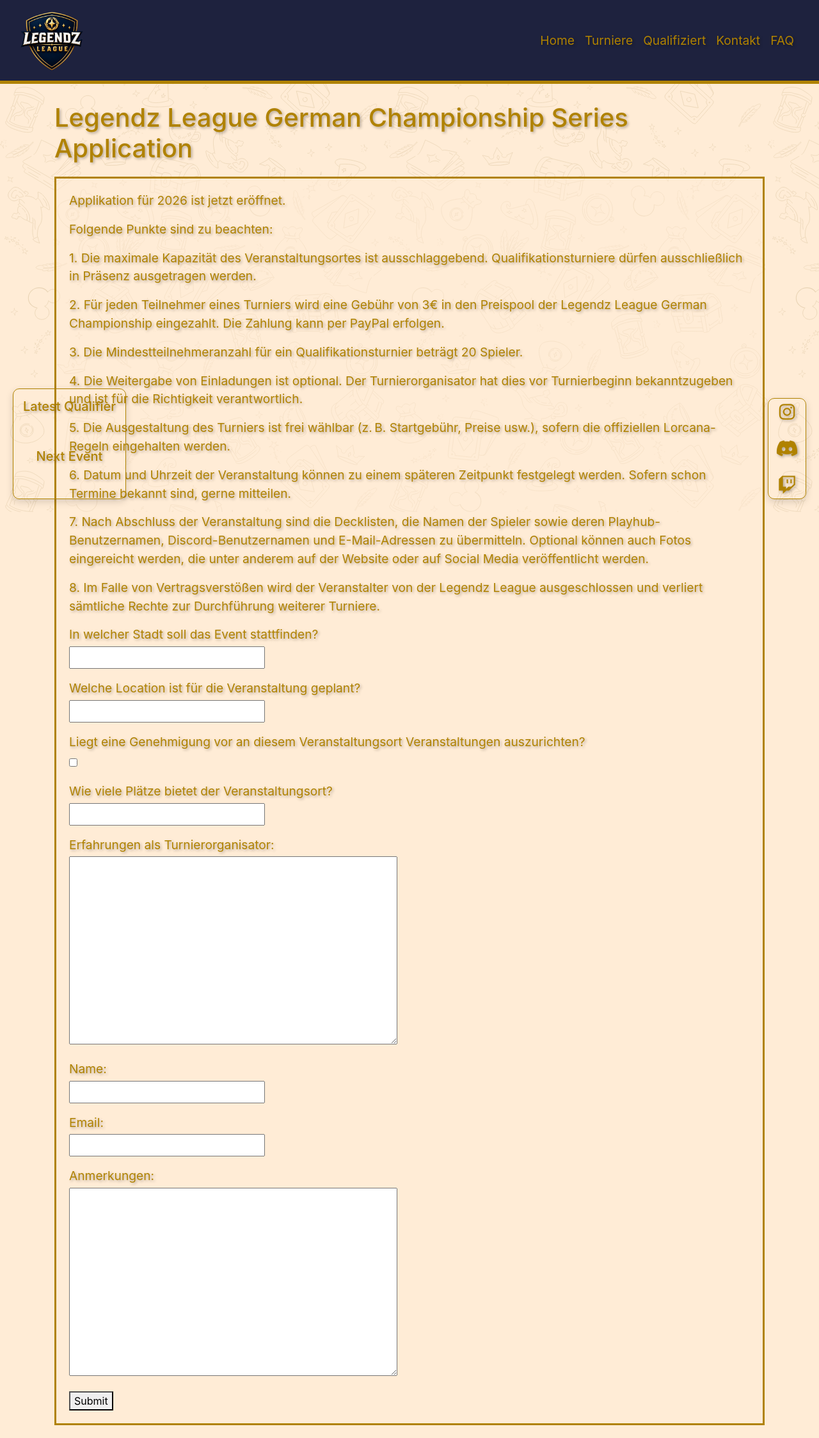
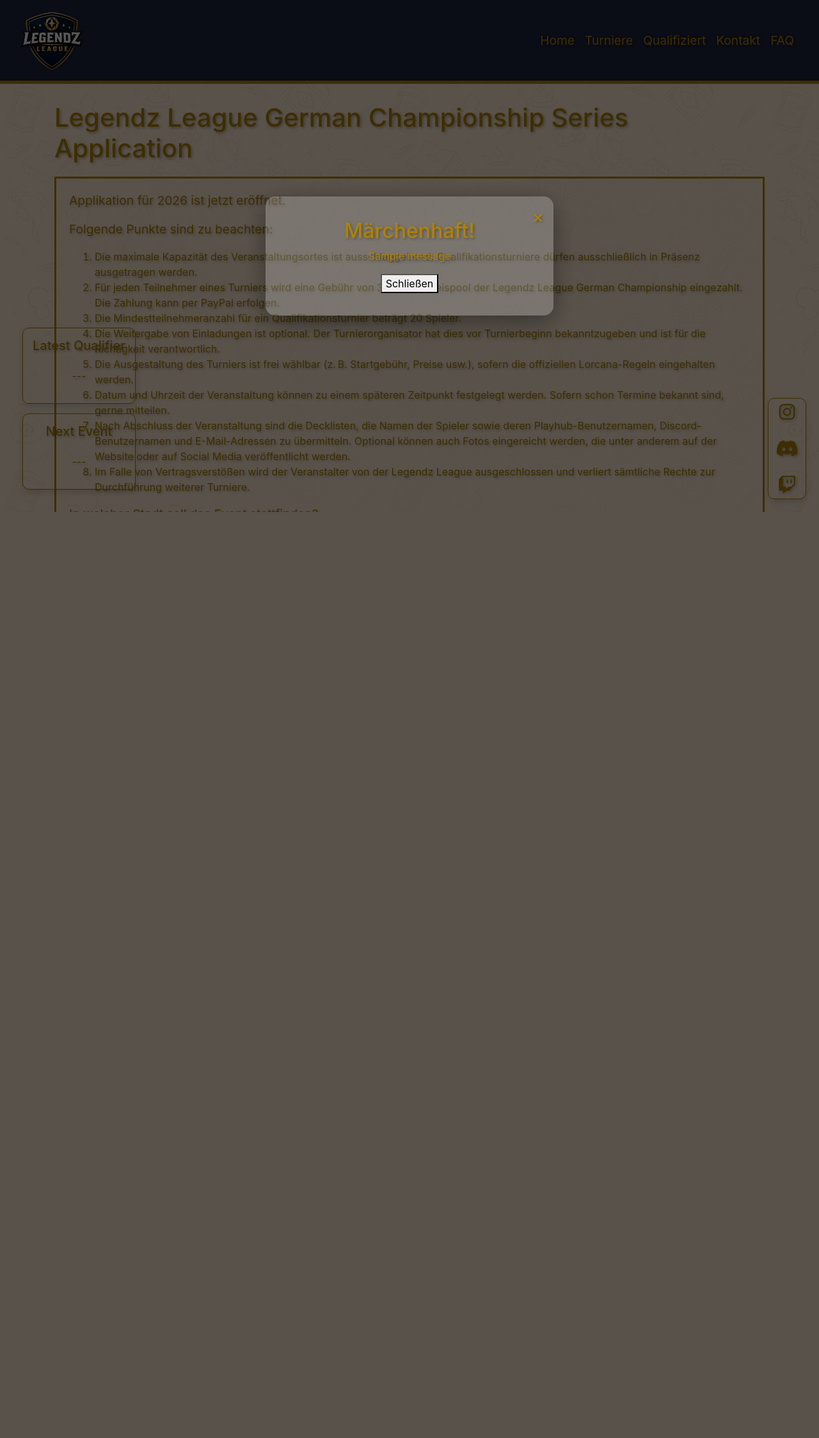
Before and after one commit to valentinhaury/lorcana_turnament_website, a Django app: page /contact/ in a window 1280 px wide. Shown: the whole page at 64% size. After the commit the page ends 800 px from the top, so only its background shows below. Run offline with Django 5.2, Linux system fonts and the light colour scheme; tables that the repository leaves empty hold one stand-in row (values such as "Sample post"); one stand-in notice (Sample message) is shown; some libraries are stand-ins or nearby versions.

Commit message:
added pop up and fixed some issues

```diff
--- a/lorcana_turnament_calender/static/css/base.css
+++ b/lorcana_turnament_calender/static/css/base.css
@@ -64,3 +64,63 @@ form label {
     height: auto;
     border: 3px solid var(--lightgold);
 }
+
+.popup {
+    position: fixed !important;
+    top: 0 !important;
+    left: 0 !important;
+    right: 0 !important;
+    bottom: 0 !important;
+
+    width: 100vw !important;
+    height: 100vh !important;
+
+    background: rgba(0, 0, 0, 0.65);
+
+    display: flex;
+    align-items: center;
+    justify-content: center;
+
+    z-index: 999999 !important;
+}
+
+.popup-content {
+    position: relative;
+
+    background: rgba(255, 255, 255, 0.2);
+
+    width: 90%;
+    max-width: 450px;
+
+    padding: 35px;
+
+    border-radius: 15px;
+
+    text-align: center;
+
+    box-shadow: 0 10px 40px rgba(0, 0, 0, 0.4);
+}
+
+.popup-close {
+    position: absolute;
+
+    top: 10px;
+    right: 15px;
+
+    border: none;
+    background: none;
+
+    font-size: 28px;
+    cursor: pointer;
+}
+
+.popup-button {
+    margin-top: 15px;
+
+    padding: 10px 25px;
+
+    border: none;
+    border-radius: 8px;
+
+    cursor: pointer;
+}
--- a/lorcana_turnament_calender/static/css/social_box.css
+++ b/lorcana_turnament_calender/static/css/social_box.css
@@ -28,6 +28,13 @@
     bottom: 20px;
     left: 20px;
     z-index: 9999;
+}
+
+.upcoming-content {
+    display: flex;
+    flex-direction: column;
+    align-items: center;
+    gap: 15px;
 
     border: 1px solid var(--lightgold);
     border-radius: 10px;
@@ -35,13 +42,7 @@
     overflow: hidden;
 
     padding: 15px;
-}
-
-.upcoming-content {
-    display: flex;
-    flex-direction: column;
-    align-items: center;
-    gap: 15px;
+    margin: 15px;
 }
 
 .upcoming-content a {
--- a/lorcana_turnament_calender/templates/contact.html
+++ b/lorcana_turnament_calender/templates/contact.html
@@ -4,16 +4,16 @@
 <div class="textbox">
     <p>Applikation für 2026 ist jetzt eröffnet.</p>
     <p>Folgende Punkte sind zu beachten:</p>
-    <p>1.	Die maximale Kapazität des Veranstaltungsortes ist ausschlaggebend. Qualifikationsturniere dürfen ausschließlich in Präsenz ausgetragen werden.</p>
-    <p>2.	Für jeden Teilnehmer eines Turniers wird eine Gebühr von 3€ in den Preispool der Legendz League German Championship eingezahlt. Die Zahlung kann per PayPal erfolgen.</p>
-    <p>3.	Die Mindestteilnehmeranzahl für ein Qualifikationsturnier beträgt 20 Spieler.</p>
-    <p>4.	Die Weitergabe von Einladungen ist optional. Der Turnierorganisator hat dies vor Turnierbeginn bekanntzugeben und ist für die Richtigkeit verantwortlich.</p>
-    <p>5.	Die Ausgestaltung des Turniers ist frei wählbar (z. B. Startgebühr, Preise usw.), sofern die offiziellen Lorcana-Regeln eingehalten werden.</p>
-    <p>6.	Datum und Uhrzeit der Veranstaltung können zu einem späteren Zeitpunkt festgelegt werden. Sofern schon Termine bekannt sind, gerne mitteilen.</p>
-    <p>7.	Nach Abschluss der Veranstaltung sind die Decklisten, die Namen der Spieler sowie deren Playhub-Benutzernamen,  Discord-Benutzernamen und E-Mail-Adressen zu übermitteln. Optional können auch Fotos eingereicht werden, die unter anderem auf der Website oder auf Social Media veröffentlicht werden.</p>
-    <p>8.	Im Falle von Vertragsverstößen wird der Veranstalter von der Legendz League ausgeschlossen und verliert sämtliche Rechte zur Durchführung weiterer Turniere.</p>
-
-
+    <ol>
+        <li>Die maximale Kapazität des Veranstaltungsortes ist ausschlaggebend. Qualifikationsturniere dürfen ausschließlich in Präsenz ausgetragen werden.</li>
+        <li>Für jeden Teilnehmer eines Turniers wird eine Gebühr von 3€ in den Preispool der Legendz League German Championship eingezahlt. Die Zahlung kann per PayPal erfolgen.</li>
+        <li>Die Mindestteilnehmeranzahl für ein Qualifikationsturnier beträgt 20 Spieler.</li>
+        <li>Die Weitergabe von Einladungen ist optional. Der Turnierorganisator hat dies vor Turnierbeginn bekanntzugeben und ist für die Richtigkeit verantwortlich.</li>
+        <li>Die Ausgestaltung des Turniers ist frei wählbar (z. B. Startgebühr, Preise usw.), sofern die offiziellen Lorcana-Regeln eingehalten werden.</li>
+        <li>Datum und Uhrzeit der Veranstaltung können zu einem späteren Zeitpunkt festgelegt werden. Sofern schon Termine bekannt sind, gerne mitteilen.</li>
+        <li>Nach Abschluss der Veranstaltung sind die Decklisten, die Namen der Spieler sowie deren Playhub-Benutzernamen,  Discord-Benutzernamen und E-Mail-Adressen zu übermitteln. Optional können auch Fotos eingereicht werden, die unter anderem auf der Website oder auf Social Media veröffentlicht werden.</li>
+        <li>Im Falle von Vertragsverstößen wird der Veranstalter von der Legendz League ausgeschlossen und verliert sämtliche Rechte zur Durchführung weiterer Turniere.</li>
+    </ol>
 
     <form method="post" action="">
         {% csrf_token %}
@@ -23,6 +23,33 @@
         <button>Submit</button>
     </form>
 </div>
+
+
+<script>
+    function closePopup() {
+        const popup = document.getElementById("success-popup");
+
+        if (popup) {
+            popup.style.display = "none";
+        }
+    }
+</script>
+{% if messages %}
+    {% for message in messages %}
+        <div id="success-popup" class="popup">
+            <div class="popup-content">
+                <span class="popup-close" onclick="closePopup()">&times;</span>
+
+                <h2>Märchenhaft!</h2>
+                <p>{{ message }}</p>
+
+                <button type="button" onclick="closePopup()">
+                    Schließen
+                </button>
+            </div>
+        </div>
+    {% endfor %}
+{% endif %}
+
+
 {% endblock %}
-
-<!-- Email Server in den Settings aufsetzen -->
--- a/lorcana_turnament_calender/templates/home.html
+++ b/lorcana_turnament_calender/templates/home.html
@@ -7,7 +7,7 @@
         <img src="{% static 'images/legendzLeague.png' %}" alt="Standardbild">
     </div>
     <p>Das Legendz League Team</p>
-    <p>Wir sind ein TCG Team, das mit leidenschaft, Erfahrung und Teamgeist zusammenarbeit. Jeder von uns bringt seine individuellen Stärken ein - gemeinsam veranstalten wir Turniere die man nicht so vergisst.</p>
+    <p>Wir sind ein TCG Team, das mit Leidenschaft, Erfahrung und Teamgeist zusammenarbeit. Jeder von uns bringt seine individuellen Stärken ein - gemeinsam veranstalten wir Turniere die man nicht so vergisst.</p>
 </div>
 {% endblock %}
 
--- a/lorcana_turnament_calender/templates/includes/upcoming.html
+++ b/lorcana_turnament_calender/templates/includes/upcoming.html
@@ -2,14 +2,26 @@
 <div class="upcoming-box">
     <div class="upcoming-content">
       <h5>Latest Qualifier</h5>
-      <a href="/qualified/">
-        <p>{{ latest_player.nickname }}</p>
+      <p>
+          {% if latest_player %}
+            <a href="/qualified/" class="upcoming-link">
+                {{ latest_player.nickname }}
             </a>
+          {% else %}
+            ---
+          {% endif %}
+      </p>
+    </div>
+    <div class="upcoming-content">
       <h5>Next Event</h5>
         <p>
+          {% if next_event %}
             <a href="/turnaments/" class="upcoming-link">
                 {{ next_event.title }}
             </a>
+          {% else %}
+            ---
+          {% endif %}
       </p>
   </div>
 </div>
--- a/lorcana_turnament_calender/views.py
+++ b/lorcana_turnament_calender/views.py
@@ -1,4 +1,7 @@
-from django.shortcuts import render
+from django.shortcuts import render, redirect
+from django.contrib import messages
+from django.views.decorators.csrf import ensure_csrf_cookie
+
 from .models import Event, Question, Player
 from .forms import ContactForm
 from datetime import timedelta
@@ -73,7 +76,7 @@ def about(request):
         'latest_player': latest_player,
         'next_event': next_event
     })
-
+@ensure_csrf_cookie
 def contact(request):
     if request.method == "POST":
         form = ContactForm(request.POST)
@@ -100,7 +103,19 @@ def contact(request):
 
             subject = "Turnier-Bewerbung von " + name + " @ " + eventlocation + " in " + city
 
-            send_mail(subject=subject,from_email= settings.EMAIL_HOST_USER, message=html, recipient_list=['legendzadmin@gmail.com', 'valentinhaury@gmail.com'])
+            send_mail(
+                subject=subject,
+                from_email= settings.EMAIL_HOST_USER,
+                message=html,
+                recipient_list=['legendzadmin@gmail.com', 'valentinhaury@gmail.com']
+            )
+
+            messages.success(
+                request,
+                "Die Bewerbung wurde erfolgreich übermittelt."
+            )
+
+            return redirect('contact')
 
     else:
         form = ContactForm()
```
Also changed, not shown: lorcana_turnament_calender/templates/calender.html (+5 -2 lines), db.sqlite3, media/event_images/1712923000884steckbrief-grosser-panda-102_v-1x12dL_-029cdd853d61a51824ed2ee_2RAmAT4.jpg (added). Lines whose indentation alone changed are shown as unchanged.
